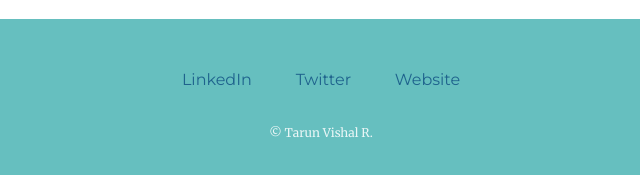
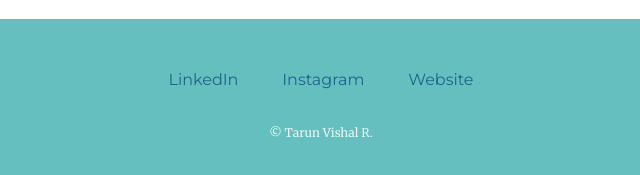
Before and after one commit to vishaltarun127/Portfolio, a plain HTML site: page index.html in a window 1280 px wide. Shown: the part 2867-3042 px from the top of the page, 319-959 px from the left. Drawn offline with Linux system fonts and the light colour scheme.

Commit message:
Update index.html

```diff
--- a/index.html
+++ b/index.html
@@ -53,9 +53,9 @@
       <a class="btn" href="mailto:name@email.com">CONTACT ME</a>
     </div>
   </div>
-  <div class="bottom-container">
-    <a class="footer-link" href="https://www.linkedin.com/">LinkedIn</a>
-    <a class="footer-link" href="https://twitter.com/">Twitter</a>
+    <div class="bottom-container">
+    <a class="footer-link" href="https://www.linkedin.com/in/tarun-vishal-raj127/">LinkedIn</a>
+    <a class="footer-link" href="https://instagram.com/vishal_tarun_127/">Instagram</a>
     <a class="footer-link" href="index.html">Website</a>
     <p class="copy">© Tarun Vishal R.</p>
   </div>
```
